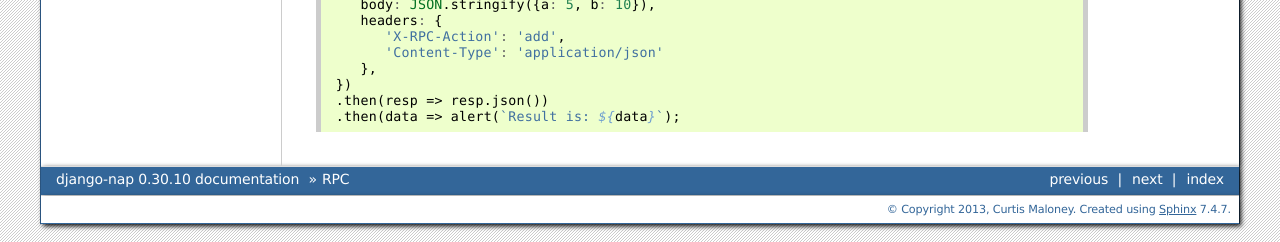
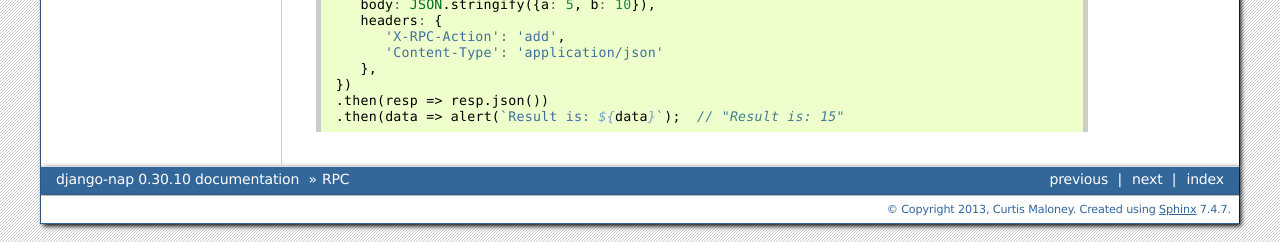
Before and after one commit to funkybob/django-nap, a Sphinx documentation site: the page built from docs/rpc/index.rst, in a window 1280 px wide. Shown: the part 658-900 px from the top of the page. Built offline with Sphinx 7.4.7, drawn with Linux system fonts in a browser that asks for light colours.

Commit message:
Update index.rst (#77)

```diff
--- a/docs/rpc/index.rst
+++ b/docs/rpc/index.rst
@@ -49,4 +49,4 @@ Invoke it from Javascript:
        },
     })
     .then(resp => resp.json())
-    .then(data => alert(`Result is: ${data}`);
+    .then(data => alert(`Result is: ${data}`);  // "Result is: 15"
```
